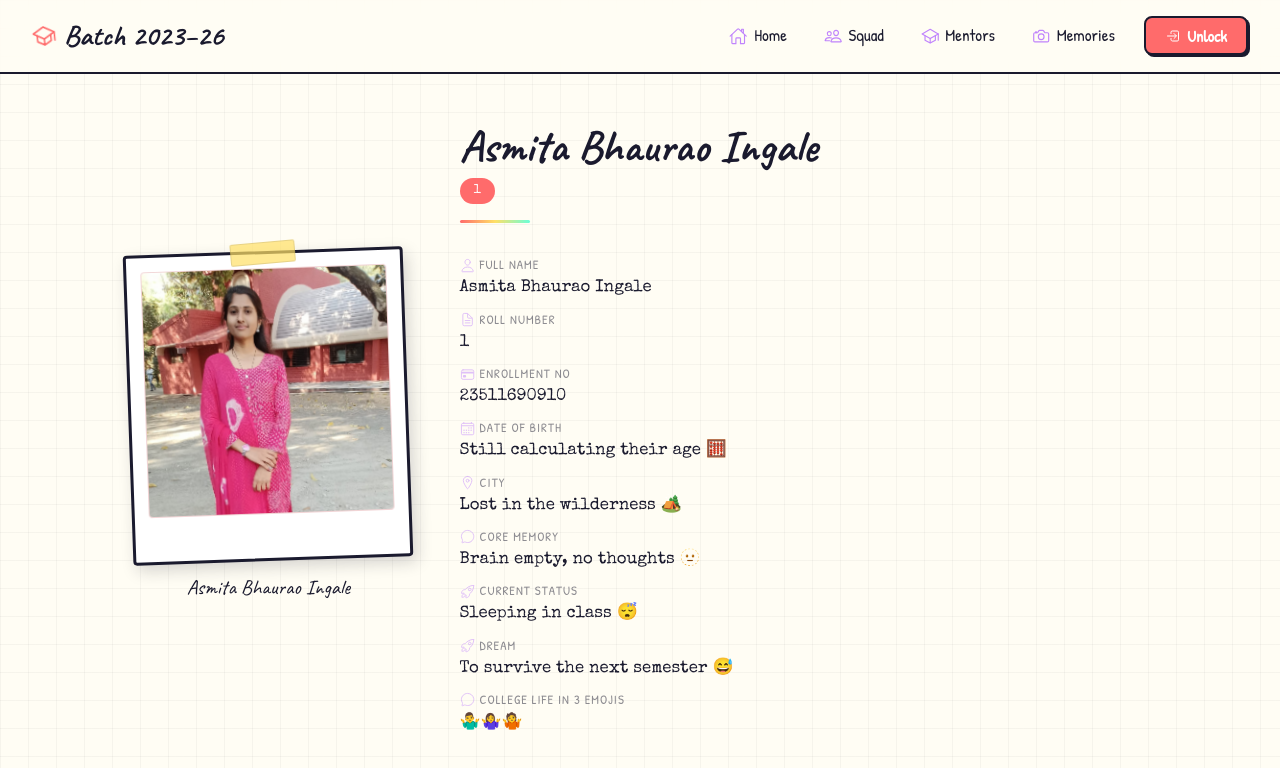
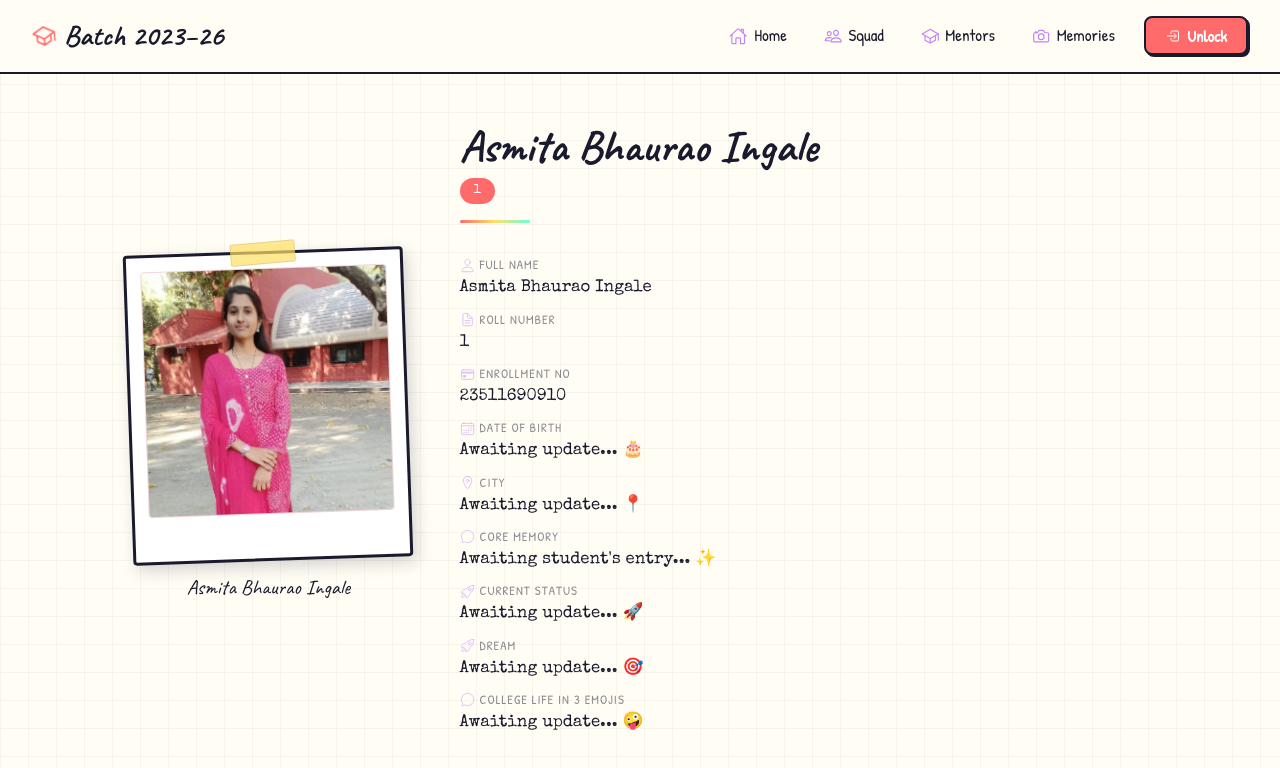
Before and after one commit to Adi-Marathe/Batch2023_26, a React (Vite) app in the folder client/: page /student/1 in a window 1280 px wide. Shown: the top 768 px of the page. Built offline with nearby package versions, Linux system fonts and the light colour scheme; no server answers; a web font is replaced by a local one.

Commit message:
profiel upadetd

```diff
--- a/client/src/components/StudentProfile.jsx
+++ b/client/src/components/StudentProfile.jsx
@@ -62,12 +62,12 @@ export default function StudentProfile() {
     { icon: <IoPersonOutline />, label: 'Full Name', value: student.name },
     { icon: <IoDocumentTextOutline />, label: 'Roll Number', value: student.rollNo },
     ...(student.enrollmentNo ? [{ icon: <IoCardOutline />, label: 'Enrollment No', value: student.enrollmentNo }] : []),
-    { icon: <IoCalendarOutline />, label: 'Date of Birth', value: profileData?.dob || 'Still calculating their age 🧮' },
-    { icon: <IoLocationOutline />, label: 'City', value: profileData?.city || student.city || 'Lost in the wilderness 🏕️' },
-    { icon: <IoChatbubbleOutline />, label: 'Core Memory', value: profileData?.coreMemory || 'Brain empty, no thoughts 🫥' },
-    { icon: <IoRocketOutline />, label: 'Current Status', value: profileData?.currentStatus || 'Sleeping in class 😴' },
-    { icon: <IoRocketOutline />, label: 'Dream', value: profileData?.dream || student.dream || 'To survive the next semester 😅' },
-    { icon: <IoChatbubbleOutline />, label: 'College Life in 3 Emojis', value: profileData?.emojis || '🤷‍♂️🤷‍♀️🤷' },
+    { icon: <IoCalendarOutline />, label: 'Date of Birth', value: profileData?.dob || 'Awaiting update... 🎂' },
+    { icon: <IoLocationOutline />, label: 'City', value: profileData?.city || student.city || 'Awaiting update... 📍' },
+    { icon: <IoChatbubbleOutline />, label: 'Core Memory', value: profileData?.coreMemory || 'Awaiting student\'s entry... ✨' },
+    { icon: <IoRocketOutline />, label: 'Current Status', value: profileData?.currentStatus || 'Awaiting update... 🚀' },
+    { icon: <IoRocketOutline />, label: 'Dream', value: profileData?.dream || student.dream || 'Awaiting update... 🎯' },
+    { icon: <IoChatbubbleOutline />, label: 'College Life in 3 Emojis', value: profileData?.emojis || 'Awaiting update... 🤪' },
   ];
 
   return (
```
Also changed, not shown: client/src/components/StudentModal.jsx (+6 -6 lines).
